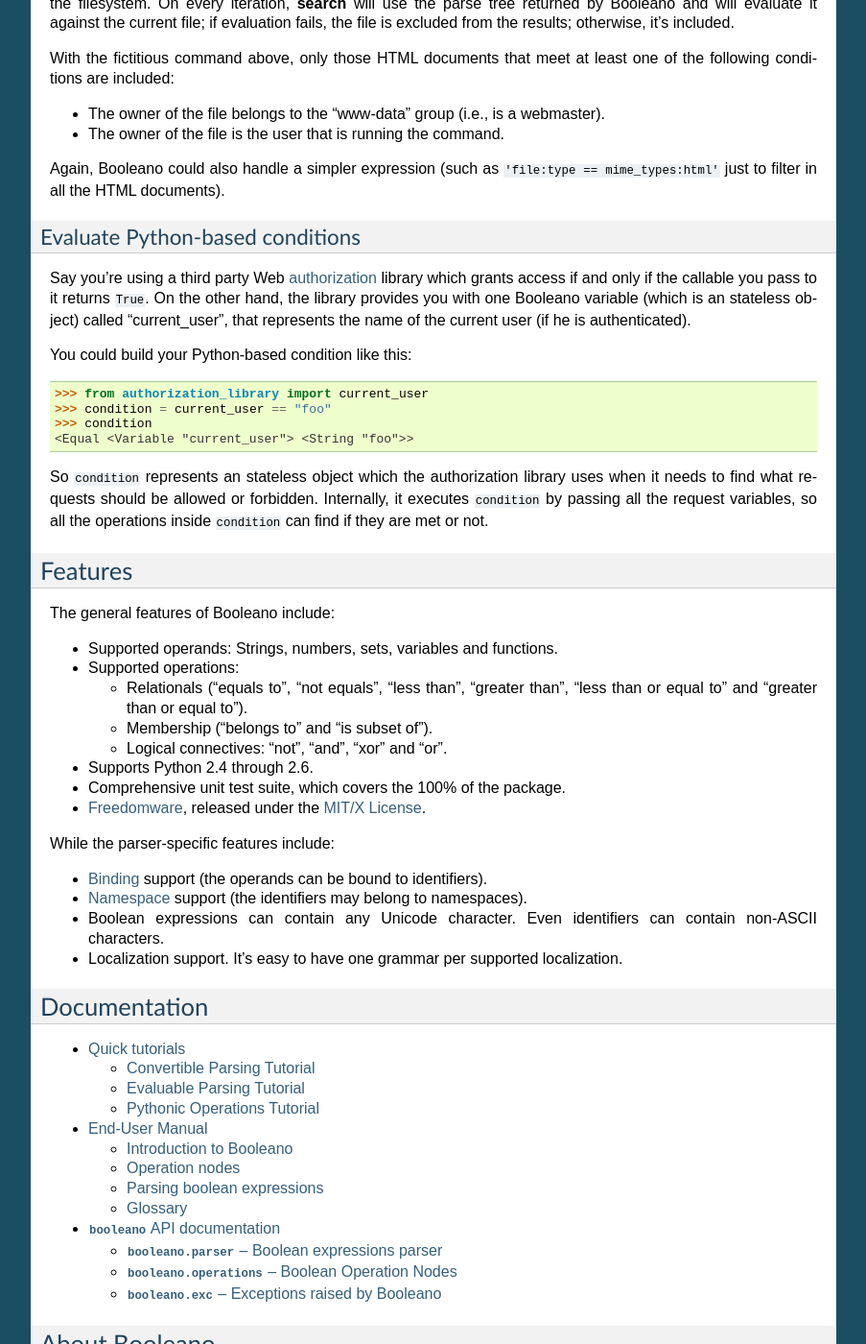
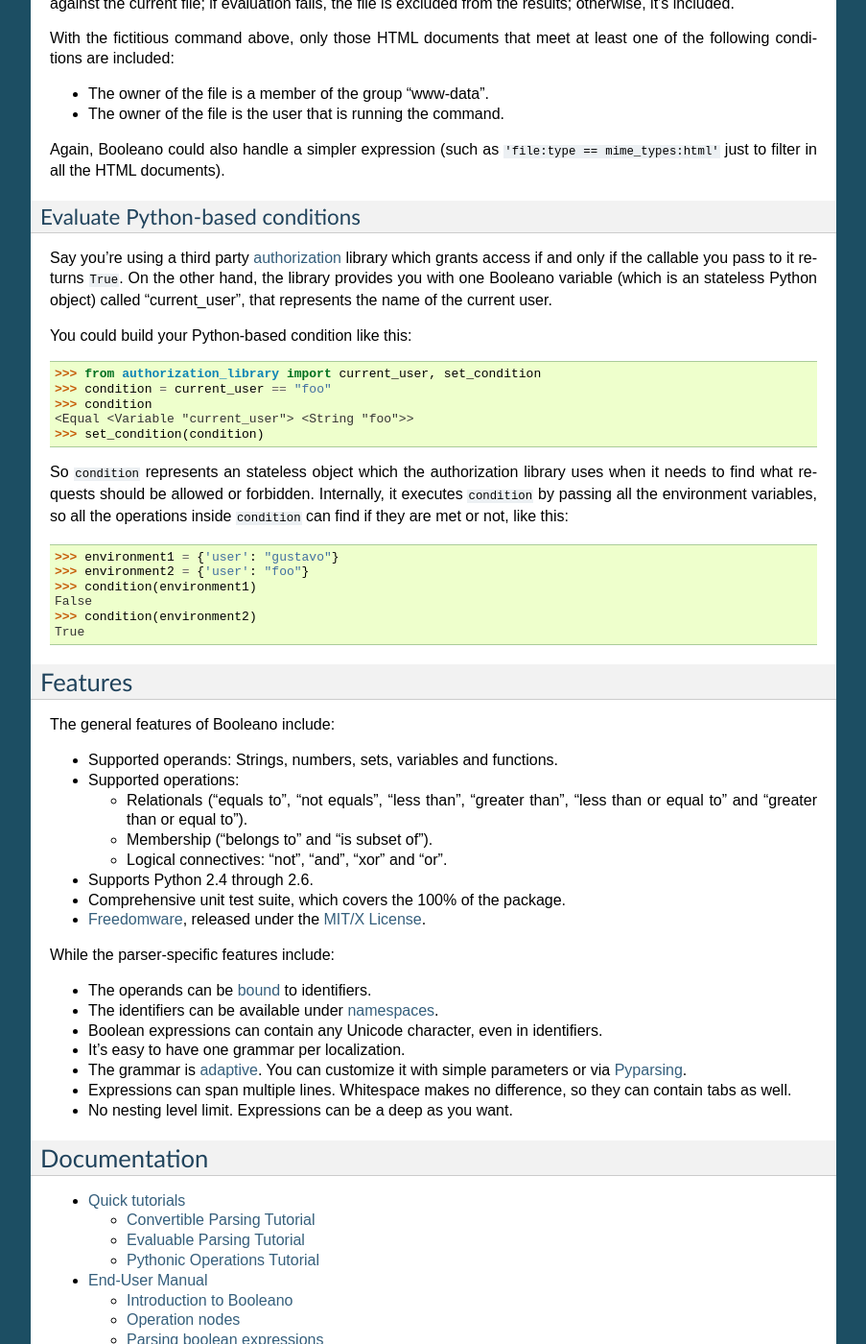
Before and after one commit to aipub/booleano, a Sphinx documentation site: the page built from docs/source/index.rst, in a window 1280 px wide and 1400 px high, scrolled down 1384 px. Shown: the whole window at 96% size, without its empty margins (198-1101 px from the left). Built offline with Sphinx 7.4.7, drawn with Linux system fonts in a browser that asks for light colours; some of the changed text lies outside the part shown.

Commit message:
Hopefully the last major modifications in the docs homepage

```diff
--- a/docs/source/index.rst
+++ b/docs/source/index.rst
@@ -15,10 +15,8 @@
     `Python <http://python.org/>`_ code.
 
     In order to handle text-based filters, Booleano ships with a fully-featured
-    parser whose grammar is :term:`adaptive <adaptive grammar>`. Many
-    properties can be overridden using simple configuration directives, but
-    because it's powered by `Pyparsing <http://pyparsing.wikispaces.com/>`_,
-    you can use it to define complex grammars too.
+    parser whose grammar is :term:`adaptive <adaptive grammar>`: Its properties
+    can be overridden using simple configuration directives.
 
     On the other hand, the library exposes a pythonic API for filters written
     in pure Python. These filters are particularly useful to build reusable
@@ -59,9 +57,10 @@
 
 * The book title contains the word "python".
 * The book falls into the category "computing".
-* The book has an average rating of at least 3 **or** it was published after
+* The book has an average rating greater than 3 **or** it was published after
   2006.
-* If the books ships with a software CD, the software must work under Linux.
+* If the books ships with software (e.g., in a CD), the software must work
+  under Linux.
 
 Of course, Booleano could also handle a simpler expression.
 
@@ -94,7 +93,7 @@
 With the fictitious command above, only those HTML documents that meet at least
 one of the following conditions are included:
 
-* The owner of the file belongs to the "www-data" group (i.e., is a webmaster).
+* The owner of the file is a member of the group "www-data".
 * The owner of the file is the user that is running the command.
 
 Again, Booleano could also handle a simpler expression (such as
@@ -104,24 +103,33 @@
 Evaluate Python-based conditions
 ^^^^^^^^^^^^^^^^^^^^^^^^^^^^^^^^
 
-Say you're using a third party Web `authorization
+Say you're using a third party `authorization
 <http://en.wikipedia.org/wiki/Authorization>`_ library which grants access if
 and only if the callable you pass to it returns ``True``. On the other hand,
 the library provides you with one Booleano variable (which is an stateless
-object) called "current_user", that represents the name of the current user (if
-he is authenticated).
+Python object) called "current_user", that represents the name of the current
+user.
 
 You could build your Python-based condition like this::
 
-    >>> from authorization_library import current_user
+    >>> from authorization_library import current_user, set_condition
     >>> condition = current_user == "foo"
     >>> condition
     <Equal <Variable "current_user"> <String "foo">>
+    >>> set_condition(condition)
 
 So ``condition`` represents an stateless object which the authorization
 library uses when it needs to find what requests should be allowed or forbidden.
-Internally, it executes ``condition`` by passing all the request variables, so
-all the operations inside ``condition`` can find if they are met or not.
+Internally, it executes ``condition`` by passing all the environment variables,
+so all the operations inside ``condition`` can find if they are met or not, like
+this::
+
+    >>> environment1 = {'user': "gustavo"}
+    >>> environment2 = {'user': "foo"}
+    >>> condition(environment1)
+    False
+    >>> condition(environment2)
+    True
 
 
 Features
@@ -144,13 +152,16 @@
 
 While the parser-specific features include:
 
-* :term:`Binding` support (the operands can be bound to :term:`identifiers
-  <identifier>`).
-* :term:`Namespace` support (the identifiers may belong to namespaces).
-* Boolean expressions can contain any Unicode character. Even identifiers can
-  contain non-ASCII characters.
-* Localization support. It's easy to have one grammar per supported
-  localization.
+* The operands can be :term:`bound <binding>` to :term:`identifiers
+  <identifier>`.
+* The identifiers can be available under :term:`namespaces <namespace>`.
+* Boolean expressions can contain any Unicode character, even in identifiers.
+* It's easy to have one grammar per localization.
+* The grammar is :term:`adaptive <adaptive grammar>`. You can customize it
+  with simple parameters or via `Pyparsing <http://pyparsing.wikispaces.com/>`_.
+* Expressions can span multiple lines. Whitespace makes no difference, so they
+  can contain tabs as well.
+* No nesting level limit. Expressions can be a deep as you want.
 
 
 Documentation
```
